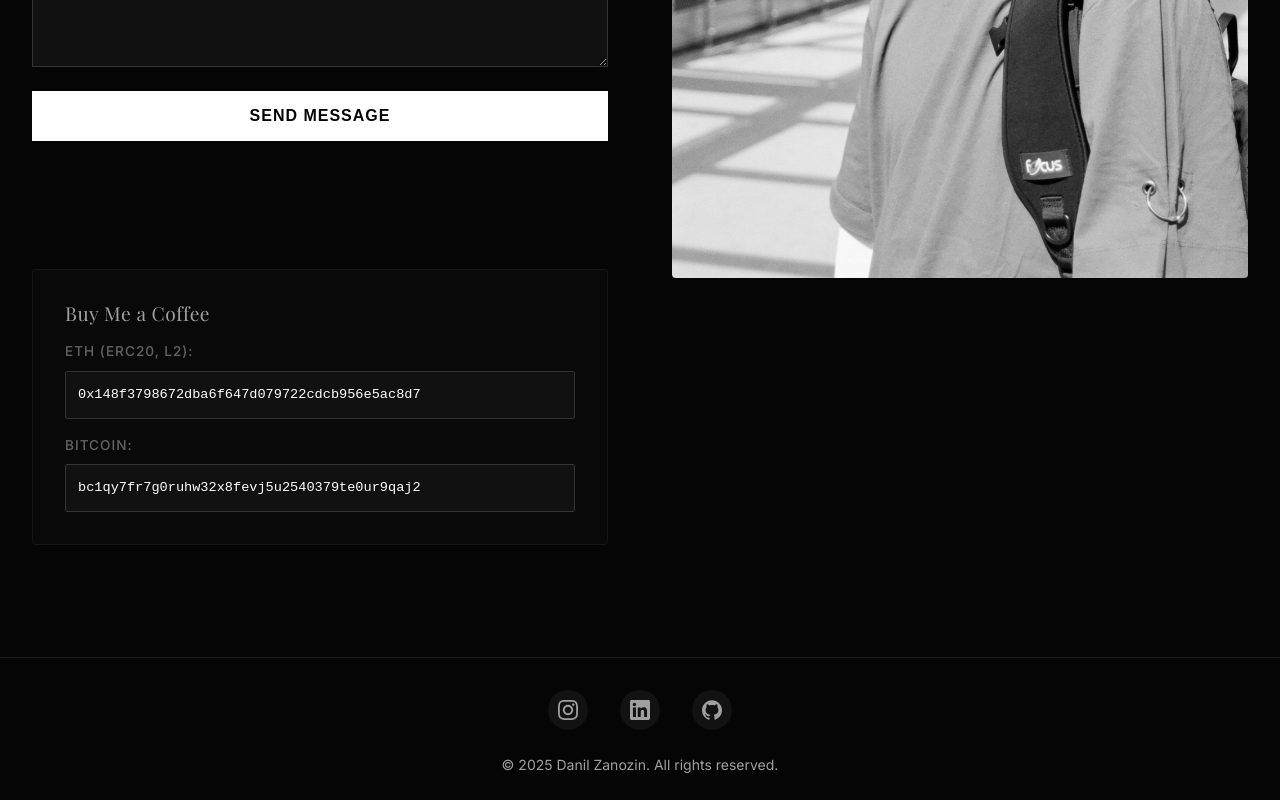
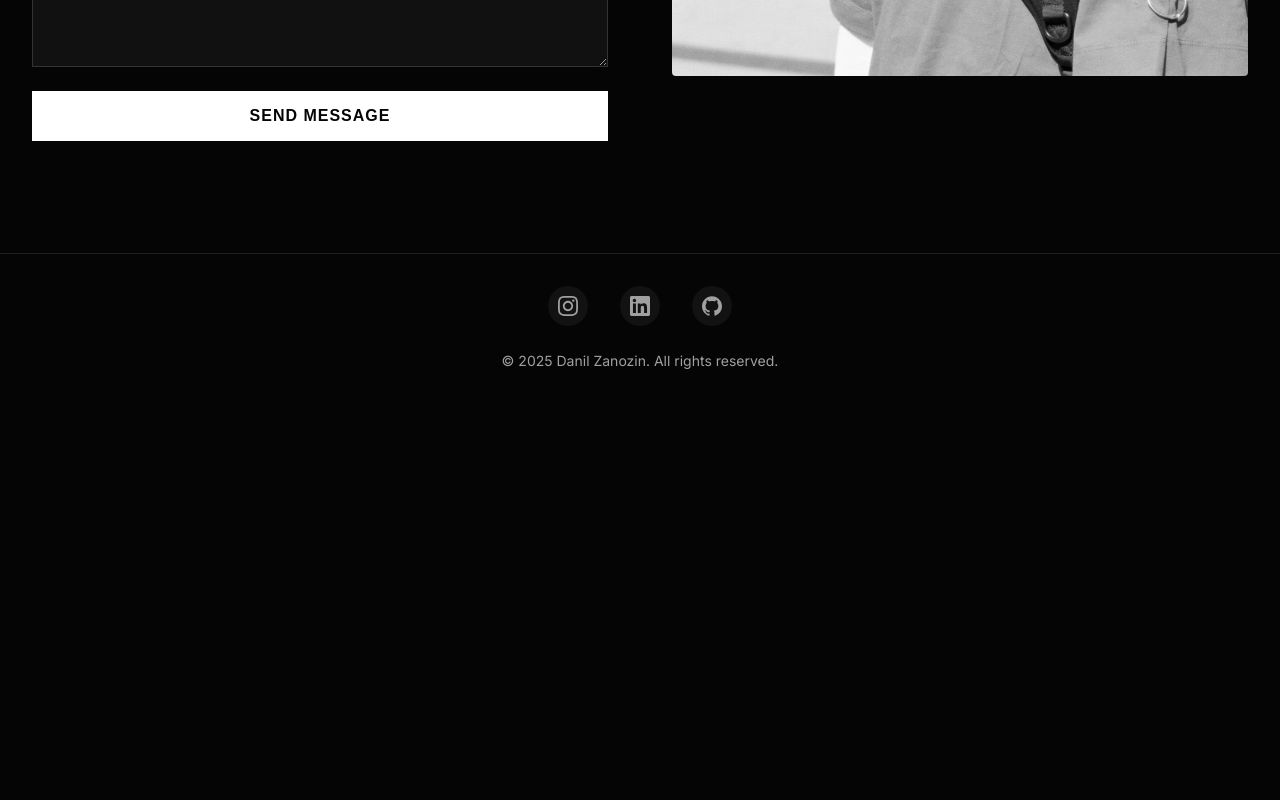
Before and after one commit to danilmezor/PhotoWeb, a React (Vite) app: page /about in a window 1280 px wide. Shown: the part 978-1778 px from the top of the page. After the commit the page ends 1374 px from the top, so only its background shows below. Built offline with nearby package versions, Linux system fonts and the light colour scheme; no server answers; a web font is replaced by a local one.

Commit message:
Remove Buy Me a Coffee donation section from About page

```diff
--- a/src/pages/About.jsx
+++ b/src/pages/About.jsx
@@ -103,19 +103,6 @@ const About = () => {
                         </form>
                     </div>
 
-                    <div className="donation-section">
-                        <h3>Buy Me a Coffee</h3>
-                        <div className="crypto-addresses">
-                            <div className="crypto-item">
-                                <span className="crypto-label">ETH (ERC20, L2):</span>
-                                <code className="crypto-address">0x148f3798672dba6f647d079722cdcb956e5ac8d7</code>
-                            </div>
-                            <div className="crypto-item">
-                                <span className="crypto-label">Bitcoin:</span>
-                                <code className="crypto-address">bc1qy7fr7g0ruhw32x8fevj5u2540379te0ur9qaj2</code>
-                            </div>
-                        </div>
-                    </div>
                 </motion.div>
 
                 <motion.div
--- a/src/styles/About.css
+++ b/src/styles/About.css
@@ -92,67 +92,6 @@
     transform: translateY(-2px);
 }
 
-.donation-section {
-    margin-top: var(--space-xl);
-    padding: var(--space-md);
-    background: rgba(255, 255, 255, 0.02);
-    border: 1px solid rgba(255, 255, 255, 0.05);
-    border-radius: 4px;
-}
-
-.donation-section h3 {
-    font-size: 1.2rem;
-    margin-bottom: var(--space-sm);
-    color: var(--text-secondary);
-    font-weight: 400;
-    letter-spacing: 0.5px;
-}
-
-.donation-intro {
-    color: var(--text-secondary);
-    font-size: 0.9rem;
-    margin-bottom: var(--space-md);
-    opacity: 0.7;
-}
-
-.crypto-addresses {
-    display: flex;
-    flex-direction: column;
-    gap: var(--space-sm);
-}
-
-.crypto-item {
-    display: flex;
-    flex-direction: column;
-    gap: 0.5rem;
-}
-
-.crypto-label {
-    font-size: 0.85rem;
-    color: var(--text-secondary);
-    opacity: 0.6;
-    text-transform: uppercase;
-    letter-spacing: 1px;
-    font-weight: 500;
-}
-
-.crypto-address {
-    font-family: 'Courier New', monospace;
-    font-size: 0.85rem;
-    padding: 0.75rem;
-    background: var(--bg-secondary);
-    border: 1px solid #333;
-    color: var(--text-primary);
-    border-radius: 2px;
-    word-break: break-all;
-    transition: border-color var(--transition-fast), background var(--transition-fast);
-}
-
-.crypto-address:hover {
-    border-color: var(--accent);
-    background: rgba(255, 255, 255, 0.02);
-}
-
 @media (max-width: 900px) {
     .about-content {
         grid-template-columns: 1fr;
```
